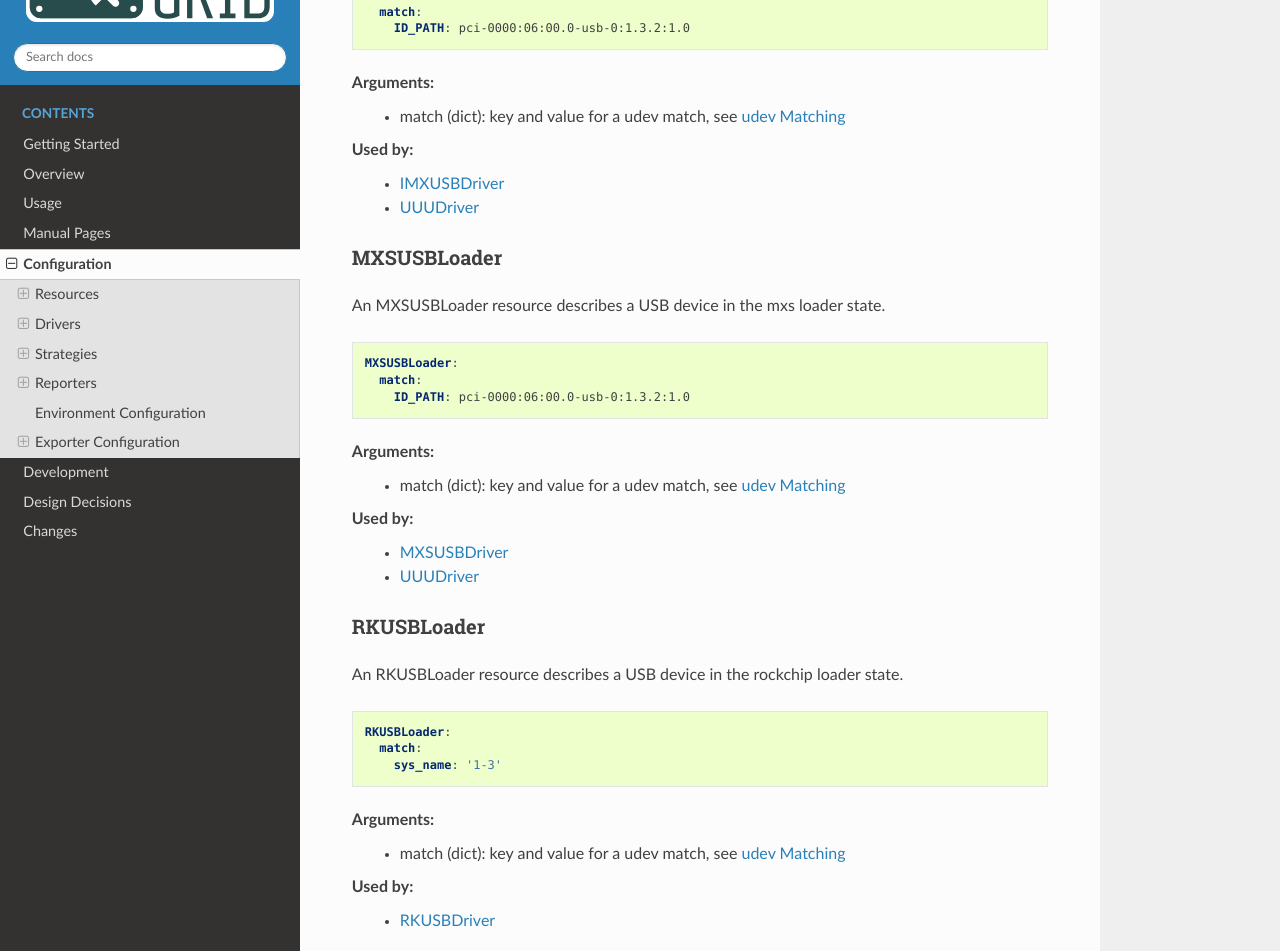
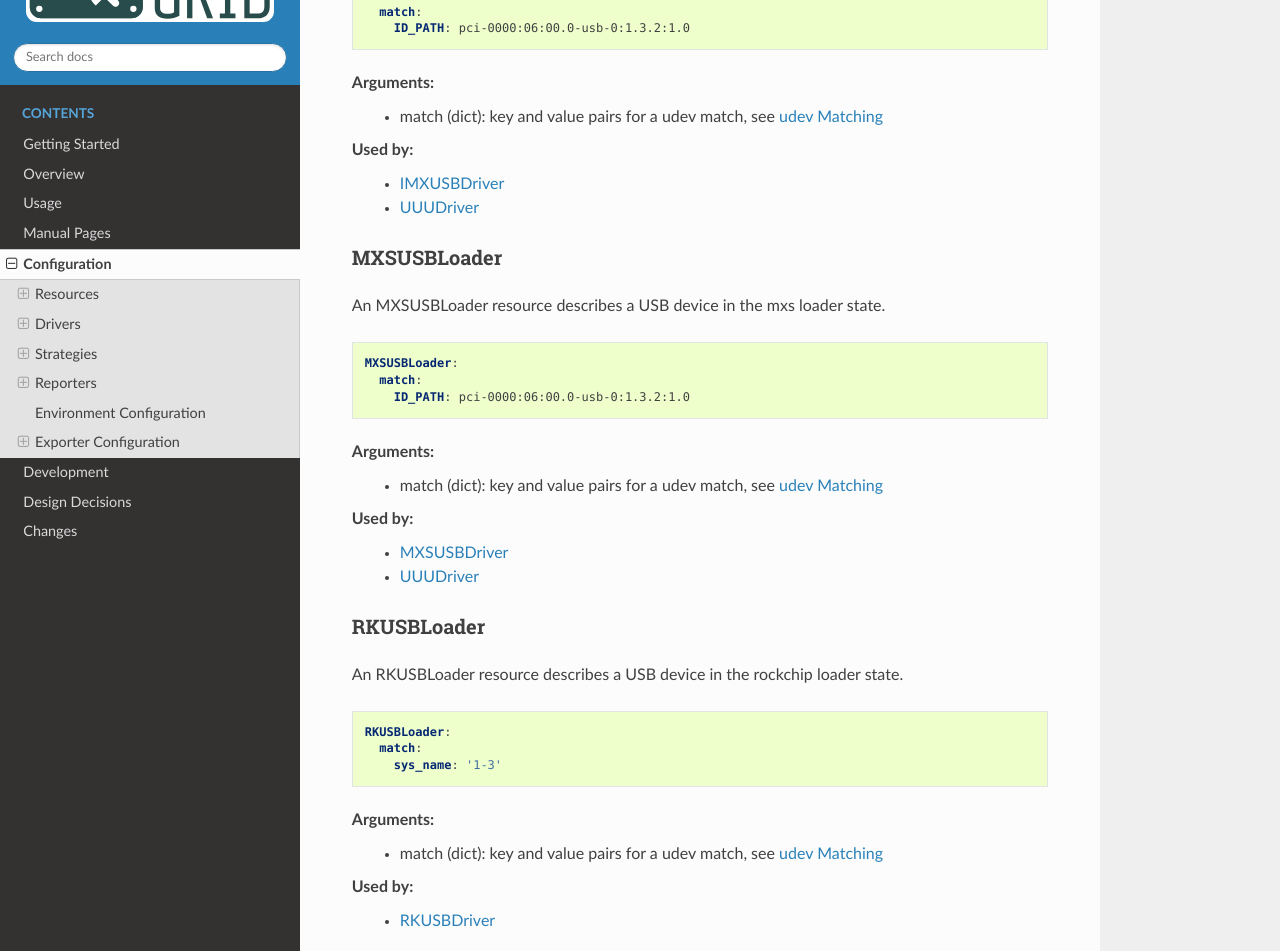
Before and after one commit to labgrid-project/labgrid, a Sphinx documentation site: the page built from doc/configuration.rst, in a window 1280 px wide and 1400 px high, scrolled down 11537 px. Shown: the part 151-1102 px from the top of the window. Built offline with Sphinx 7.4.7 and the Read the Docs theme 2.0.0, drawn with Linux system fonts in a browser that asks for light colours; pages that are not in the unit, such as notebooks, are missing from menus; some of the changed text lies outside the part shown.

Commit message:
doc: configuration: improve phrasing of match arguments
Signed-off-by: Bastian Krause <bst@pengutronix.de>

```diff
--- a/doc/configuration.rst
+++ b/doc/configuration.rst
@@ -123,7 +123,7 @@ of 115200.
 The `ID_SERIAL_SHORT` property is set by the usb_id builtin helper program.
 
 Arguments:
-  - match (dict): key and value for a udev match, see `udev Matching`_
+  - match (dict): key and value pairs for a udev match, see `udev Matching`_
   - speed (int, default=115200): baud rate of the serial port
 
 Used by:
@@ -281,7 +281,7 @@ The example describes port 1 on the hub with the ID_PATH
 
 Arguments:
   - index (int): number of the port to switch
-  - match (dict): key and value for a udev match, see `udev Matching`_
+  - match (dict): key and value pairs for a udev match, see `udev Matching`_
 
 Used by:
   - `USBPowerDriver`_
@@ -310,7 +310,7 @@ The example describes port 1 on the hub with the ID_PATH
 
 Arguments:
   - index (int): number of the port to switch
-  - match (dict): key and value for a udev match, see `udev Matching`_
+  - match (dict): key and value pairs for a udev match, see `udev Matching`_
 
 Used by:
   - `SiSPMPowerDriver`_
@@ -383,7 +383,7 @@ Arguments:
   - index (int): number of the relay to use
   - invert (bool, default=False): whether the logic level is inverted
     (active-low)
-  - match (dict): key and value for a udev match, see `udev Matching`_
+  - match (dict): key and value pairs for a udev match, see `udev Matching`_
 
 Used by:
   - `DeditecRelaisDriver`_
@@ -456,7 +456,7 @@ It currently supports the widely used "dcttech USBRelay".
 Arguments:
   - index (int, default=1): number of the relay to use
   - invert (bool, default=False): whether to invert the relay
-  - match (dict): key and value for a udev match, see `udev Matching`_
+  - match (dict): key and value pairs for a udev match, see `udev Matching`_
 
 Used by:
   - `HIDRelayDriver`_
@@ -507,7 +507,7 @@ A USBMassStorage resource describes a USB memory stick or similar device.
        ID_PATH: pci-0000:06:00.0-usb-0:1.3.2:1.0-scsi-0:0:0:3
 
 Arguments:
-  - match (dict): key and value for a udev match, see `udev Matching`_
+  - match (dict): key and value pairs for a udev match, see `udev Matching`_
 
 Used by:
   - `USBStorageDriver`_
@@ -553,7 +553,7 @@ An IMXUSBLoader resource describes a USB device in the imx loader state.
        ID_PATH: pci-0000:06:00.0-usb-0:1.3.2:1.0
 
 Arguments:
-  - match (dict): key and value for a udev match, see `udev Matching`_
+  - match (dict): key and value pairs for a udev match, see `udev Matching`_
 
 Used by:
   - `IMXUSBDriver`_
@@ -570,7 +570,7 @@ An MXSUSBLoader resource describes a USB device in the mxs loader state.
        ID_PATH: pci-0000:06:00.0-usb-0:1.3.2:1.0
 
 Arguments:
-  - match (dict): key and value for a udev match, see `udev Matching`_
+  - match (dict): key and value pairs for a udev match, see `udev Matching`_
 
 Used by:
   - `MXSUSBDriver`_
@@ -587,7 +587,7 @@ An RKUSBLoader resource describes a USB device in the rockchip loader state.
        sys_name: '1-3'
 
 Arguments:
-  - match (dict): key and value for a udev match, see `udev Matching`_
+  - match (dict): key and value pairs for a udev match, see `udev Matching`_
 
 Used by:
   - `RKUSBDriver`_
@@ -615,7 +615,7 @@ An AndroidFastboot resource describes a USB device in the fastboot state.
        ID_PATH: pci-0000:06:00.0-usb-0:1.3.2:1.0
 
 Arguments:
-  - match (dict): key and value for a udev match, see `udev Matching`_
+  - match (dict): key and value pairs for a udev match, see `udev Matching`_
 
 Used by:
   - `AndroidFastbootDriver`_
@@ -632,7 +632,7 @@ Ethernet or WiFi)
        ID_PATH: pci-0000:06:00.0-usb-0:1.3.2:1.0
 
 Arguments:
-  - match (dict): key and value for a udev match, see `udev Matching`_
+  - match (dict): key and value pairs for a udev match, see `udev Matching`_
 
 RemoteNetworkInterface
 ~~~~~~~~~~~~~~~~~~~~~~
@@ -650,7 +650,7 @@ An AlteraUSBBlaster resource describes an Altera USB blaster.
        ID_PATH: pci-0000:06:00.0-usb-0:1.3.2:1.0
 
 Arguments:
-  - match (dict): key and value for a udev match, see `udev Matching`_
+  - match (dict): key and value pairs for a udev match, see `udev Matching`_
 
 Used by:
   - `OpenOCDDriver`_
@@ -668,7 +668,7 @@ FT2232H).
        ID_PATH: pci-0000:00:10.0-usb-0:1.4
 
 Arguments:
-  - match (dict): key and value for a udev match, see `udev Matching`_
+  - match (dict): key and value pairs for a udev match, see `udev Matching`_
 
 Used by:
   - `OpenOCDDriver`_
@@ -704,7 +704,7 @@ Arguments:
   - driver (str): name of the sigrok driver to use
   - channels (str): optional, channel mapping as described in the sigrok-cli
     man page
-  - match (dict): key and value for a udev match, see `udev Matching`_
+  - match (dict): key and value pairs for a udev match, see `udev Matching`_
 
 Used by:
   - `SigrokDriver`_
@@ -731,7 +731,7 @@ Arguments:
   - driver (str): name of the sigrok driver to use
   - channels (str): optional, channel mapping as described in the sigrok-cli
     man page
-  - match (dict): key and value for a udev match, see `udev Matching`_
+  - match (dict): key and value pairs for a udev match, see `udev Matching`_
 
 Used by:
   - `SigrokPowerDriver`_
@@ -749,7 +749,7 @@ device.
        '@ID_PATH': pci-0000:00:14.0-usb-0:1.2
 
 Arguments:
-  - match (dict): key and value for a udev match, see `udev Matching`_
+  - match (dict): key and value pairs for a udev match, see `udev Matching`_
 
 Used by:
   - `USBSDMUXDriver`_
@@ -771,7 +771,7 @@ A :any:`LXAUSBMux` resource describes a Linux Automation GmbH USB-Mux device.
        '@ID_PATH': pci-0000:00:14.0-usb-0:1.2
 
 Arguments:
-  - match (dict): key and value for a udev match, see `udev Matching`_
+  - match (dict): key and value pairs for a udev match, see `udev Matching`_
 
 Used by:
   - `LXAUSBMuxDriver`_
@@ -795,7 +795,7 @@ device.
        '@ID_PATH': pci-0000:00:14.0-usb-0:1.2
 
 Arguments:
-  - match (dict): key and value for a udev match, see `udev Matching`_
+  - match (dict): key and value pairs for a udev match, see `udev Matching`_
 
 Used by:
   - `USBSDWireDriver`_
@@ -819,7 +819,7 @@ Video4Linux2 kernel driver.
        '@ID_PATH': pci-0000:00:14.0-usb-0:1.2
 
 Arguments:
-  - match (dict): key and value for a udev match, see `udev Matching`_
+  - match (dict): key and value pairs for a udev match, see `udev Matching`_
 
 Used by:
   - `USBVideoDriver`_
@@ -861,7 +861,7 @@ by an ALSA kernel driver.
 Arguments:
   - index (int, default=0): ALSA PCM device number (as in
     `hw:CARD=<card>,DEV=<index>`)
-  - match (dict): key and value for a udev match, see `udev Matching`_
+  - match (dict): key and value pairs for a udev match, see `udev Matching`_
 
 Used by:
   - `USBAudioInputDriver`_
@@ -887,7 +887,7 @@ The low-level communication is handled by the ``usbtmc`` kernel driver.
        '@ID_PATH': pci-0000:00:14.0-usb-0:1.2
 
 Arguments:
-  - match (dict): key and value for a udev match, see `udev Matching`_
+  - match (dict): key and value pairs for a udev match, see `udev Matching`_
 
 A udev rules file may be needed to allow access for non-root users:
 
```
